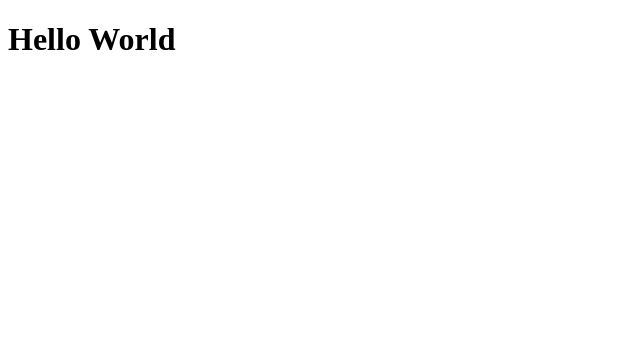
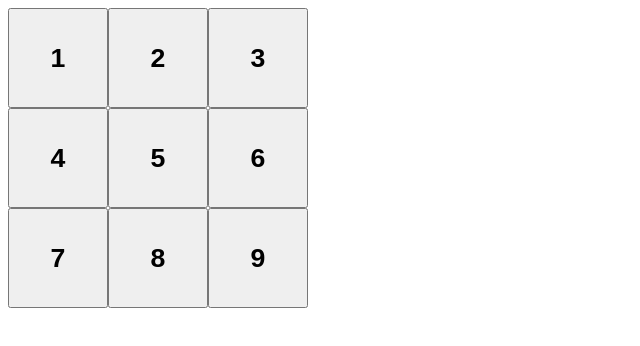
Before and after one commit to tonyern/tic-tac-toe, a React (Create React App) app: page / in a window 1280 px wide. Shown: the top 346 px of the page, without its empty margins (0-640 px from the left). Built offline with nearby package versions, Linux system fonts and the light colour scheme.

Commit message:
Implemented basic structure and styling.

```diff
--- a/src/App.tsx
+++ b/src/App.tsx
@@ -1,10 +1,8 @@
-import React from 'react';
+import Game from "./components/game/Game";
 
 const App = (): JSX.Element => {
   return (
-    <>
-      <h1>Hello World</h1>
-    </>
+    <Game />
   );
 }
 
--- /dev/null
+++ b/src/components/board/Board.tsx
@@ -0,0 +1,10 @@
+import React from "react";
+import Button from "../button/Button";
+
+const Board = (): JSX.Element => {
+    return (
+        <Button />
+    );
+}
+
+export default Board;
--- /dev/null
+++ b/src/components/button/Button.tsx
@@ -0,0 +1,26 @@
+import React from "react";
+import "./button.css";
+
+const Button = (): JSX.Element => {
+    return (
+        <>
+            <div>
+                <button className="game-tile"><h1>1</h1></button>
+                <button className="game-tile"><h1>2</h1></button>
+                <button className="game-tile"><h1>3</h1></button>
+            </div>
+            <div>
+                <button className="game-tile"><h1>4</h1></button>
+                <button className="game-tile"><h1>5</h1></button>
+                <button className="game-tile"><h1>6</h1></button>
+            </div>
+            <div>
+                <button className="game-tile"><h1>7</h1></button>
+                <button className="game-tile"><h1>8</h1></button>
+                <button className="game-tile"><h1>9</h1></button>
+            </div>
+        </>
+    );
+}
+
+export default Button;
--- /dev/null
+++ b/src/components/button/button.css
@@ -0,0 +1,4 @@
+.game-tile {
+  height: 100px;
+  width: 100px;
+}
--- /dev/null
+++ b/src/components/game/Game.tsx
@@ -0,0 +1,10 @@
+import React from "react";
+import Board from "../board/Board";
+
+const Game = (): JSX.Element => {
+    return (
+        <Board />
+    );
+}
+
+export default Game;
```
